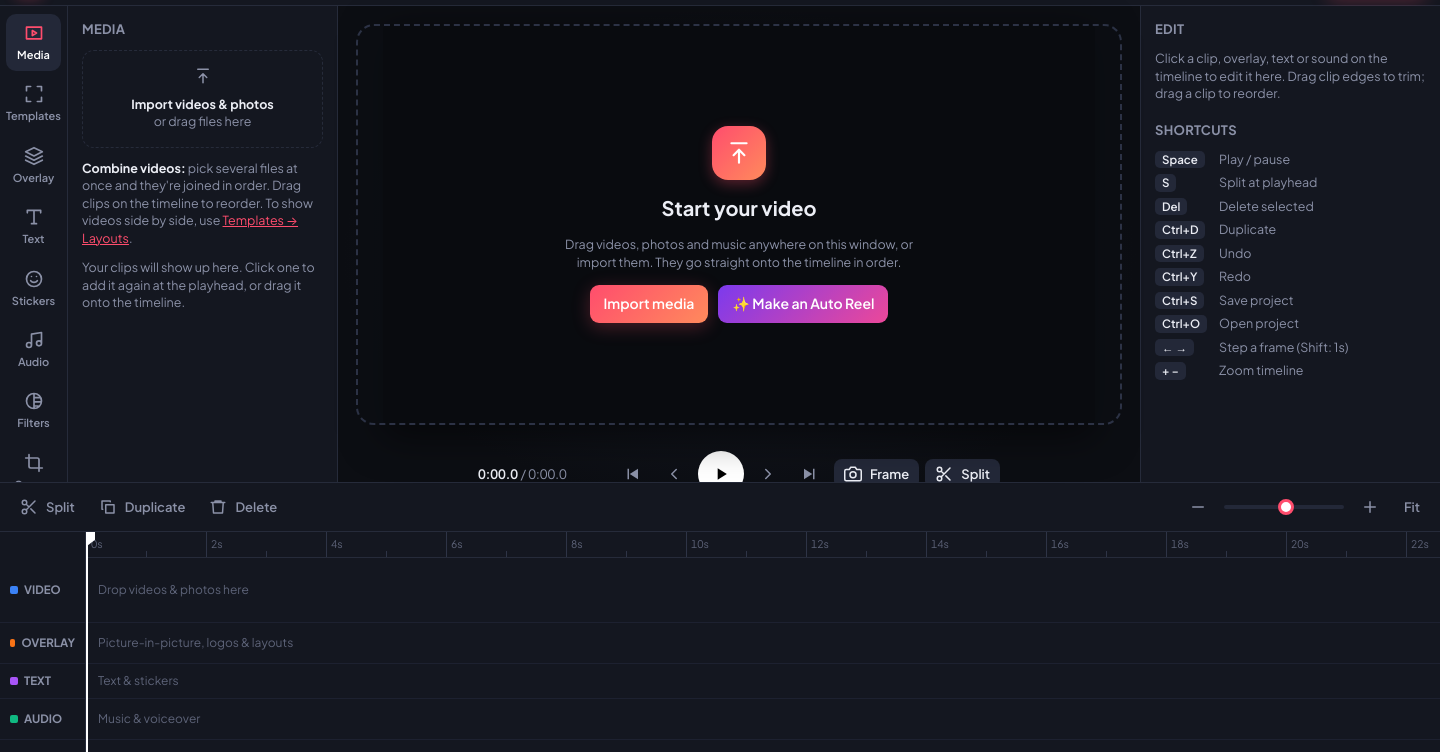
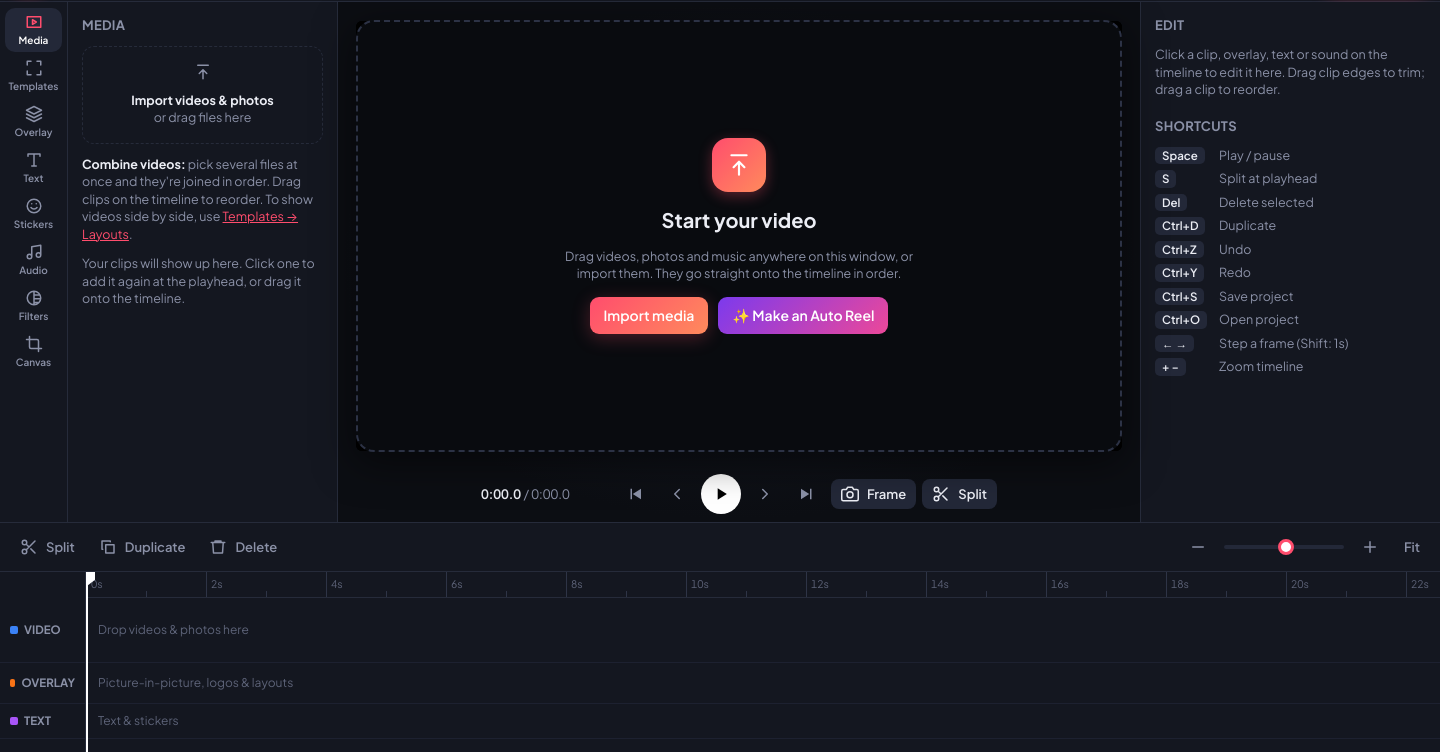
Before and after one commit to amitogpandori/easycut, an Electron app: page app/index.html in a window 1440 px wide. Shown: the part 48-800 px from the top of the page. Drawn offline with Linux system fonts and the light colour scheme.

Commit message:
Fit side tabs and timeline on short laptop screens
Co-Authored-By: Claude Opus 5.5 <noreply@anthropic.com>
Claude-Session: https://claude.ai/code/session_016iTHkbD1yCGb5L7g77boBC

```diff
--- a/app/index.html
+++ b/app/index.html
@@ -41,7 +41,8 @@ svg.i.f{fill:currentColor;stroke:none}
 
 /* workspace */
 .ws{display:grid;grid-template-columns:68px 270px minmax(0,1fr) 300px;min-height:0}
-.rail{background:var(--panel);border-right:1px solid var(--line);display:flex;flex-direction:column;gap:4px;padding:8px 6px}
+.rail{background:var(--panel);border-right:1px solid var(--line);display:flex;flex-direction:column;gap:4px;padding:8px 6px;overflow-y:auto;min-height:0;scrollbar-width:none}
+.rail::-webkit-scrollbar{display:none}
 .tab{display:flex;flex-direction:column;align-items:center;gap:4px;padding:9px 0;border-radius:10px;color:var(--mut);font-size:11px;font-weight:600}
 .tab svg.i{width:20px;height:20px}
 .tab:hover{color:var(--text);background:var(--panel2)}
@@ -138,7 +139,7 @@ input[type=color]{width:34px;height:28px;border:1px solid var(--line);border-rad
 .zoom{display:flex;align-items:center;gap:6px;color:var(--mut)}
 .zoom input{width:120px}
 .tlbody{flex:1;display:flex;min-height:0;overflow:hidden}
-.tllabels{width:86px;flex:none;border-right:1px solid var(--line);padding-top:26px;overflow:hidden}
+.tllabels{width:86px;flex:none;border-right:1px solid var(--line);padding-top:26px;padding-bottom:40px;overflow:hidden}
 .tll{display:flex;align-items:center;gap:6px;padding:0 10px;font-size:11.5px;font-weight:700;color:var(--mut);border-bottom:1px solid #1d2130}
 .tll i{width:8px;height:8px;border-radius:2px}
 .tlscroll{flex:1;overflow:auto;position:relative}
@@ -198,6 +199,16 @@ body.is-desk .desk{display:inline-flex!important}
 .dz.on{display:flex}
 #pool{position:fixed;left:0;top:0;width:2px;height:2px;overflow:hidden;opacity:0;pointer-events:none}
 
+@media (max-height:820px){
+  body{grid-template-rows:50px minmax(0,1fr) 230px}
+  .rail{gap:2px;padding:6px 5px}
+  .tab{padding:5px 0;gap:2px;font-size:10px}
+  .tab svg.i{width:18px;height:18px}
+  .transport{padding:4px 12px 8px}
+  .play{width:40px;height:40px}
+  .pv{padding:10px}
+}
+@media (max-height:640px){ body{grid-template-rows:48px minmax(0,1fr) 200px} .tab svg.i{width:16px;height:16px} }
 @media (max-width:1100px){.ws{grid-template-columns:62px 230px minmax(0,1fr) 260px}}
 @media (max-width:860px){
   body{display:block;height:auto;overflow:auto}
@@ -1467,6 +1478,7 @@ cv.addEventListener('wheel', e => {
 
 /* ---------- timeline ---------- */
 const tlScroll = $('#tlScroll'), tlInner = $('#tlInner');
+tlScroll.addEventListener('scroll', () => { $('#tlLabels').scrollTop = tlScroll.scrollTop; });
 const zoomToPps = z => 8 * Math.pow(400 / 8, z / 100);
 const ppsToZoom = p => Math.log(p / 8) / Math.log(400 / 8) * 100;
 function setPps(p, anchorT){ const old = pps; pps = clamp(p, 8, 400); $('#zoom').value = ppsToZoom(pps); const at = anchorT != null ? anchorT : playT; const offs = at * old - tlScroll.scrollLeft; renderTimeline(); tlScroll.scrollLeft = at * pps - offs; }
```
